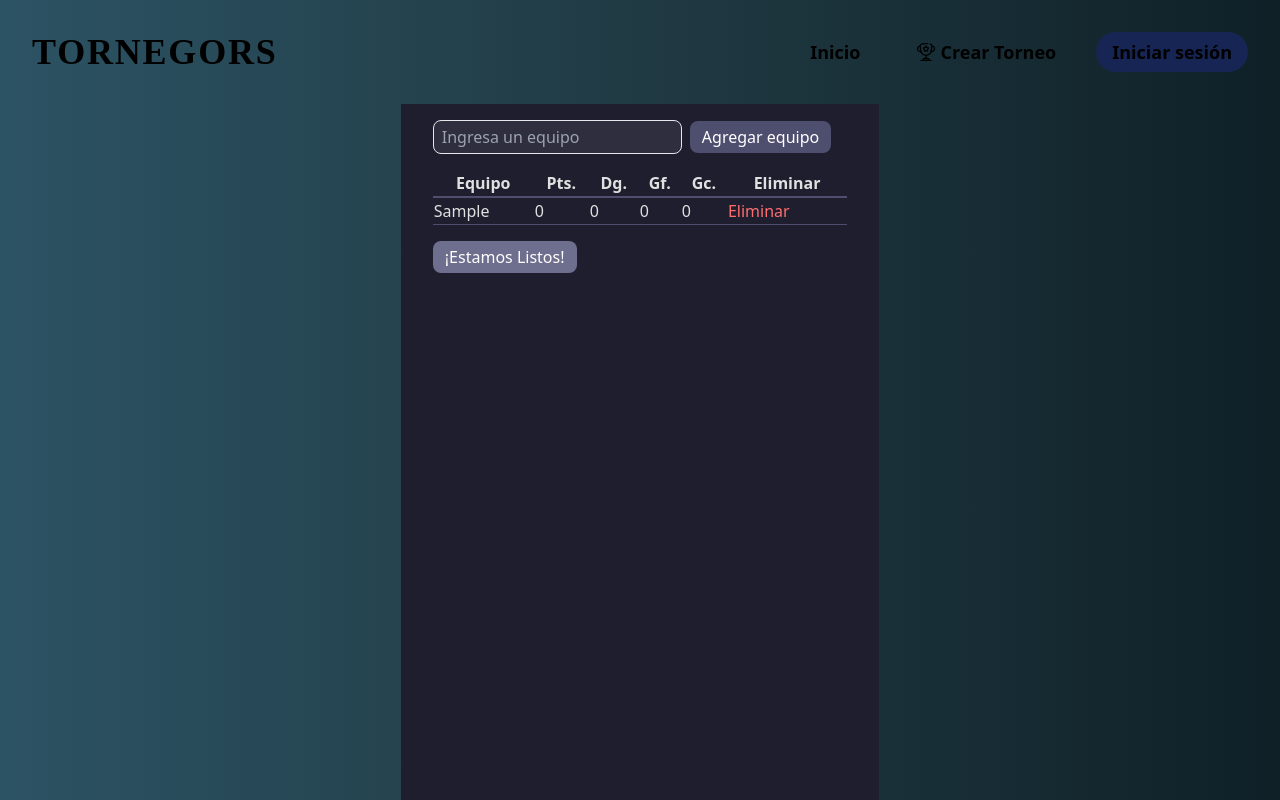
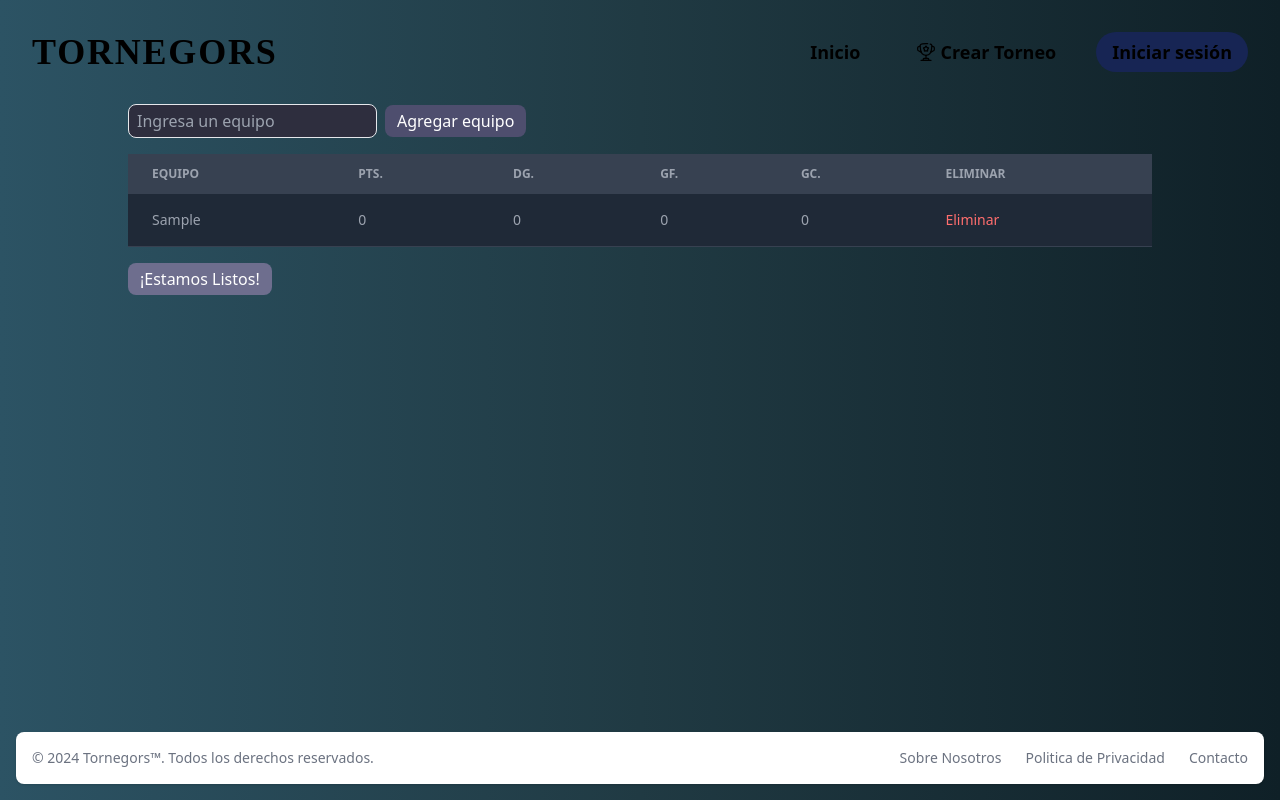
Before and after one commit to gersonch/tornegors-web, a React (Vite) app: page /profile/mis-torneos/play in a window 1280 px wide. Both pictures are taken after typing "Sample" into the empty fields and a click on the button "Agregar equipo". Shown: the top 800 px of the page. Built offline with nearby package versions, Linux system fonts and the light colour scheme; a web font is replaced by a local one.

Commit message:
actualizar creacion de torneos

```diff
--- a/src/App.jsx
+++ b/src/App.jsx
@@ -1,20 +1,20 @@
 import './App.css'
 import Footer from './components/Footer'
 import Header from './components/Header'
-import { Route, Routes, Navigate } from 'react-router-dom'
+import { Route, Routes } from 'react-router-dom'
 import Home from './views/Home'
 import Login from './views/Login'
 import SignUp from './views/SignUp'
 import Liga from './views/Liga'
-import Boards from './views/Boards'
+
 import Profile from './views/Profile'
-import { UserContext } from './context/UserContext'
+//import { UserContext } from './context/UserContext'
 
-import PlayLiga from './views/PlayLiga'
-import { useContext } from 'react'
+// import PlayLiga from './views/PlayLiga'
+// import { useContext } from 'react'
 
 function App() {
-  const { token } = useContext(UserContext)
+  //const { token } = useContext(UserContext)
   return (
     <>
       <main className="max-w-full" id="main">
@@ -26,6 +26,7 @@ function App() {
           <Route path="/boards" />
           <Route path="/profile/mis-torneos/play" element={<Liga />} />
           <Route path="profile" element={<Profile />} />
+
         </Routes>
         <Footer />
       </main>
--- a/src/views/Boards.jsx
+++ /dev/null
@@ -1,63 +0,0 @@
-import { useNavigate } from 'react-router-dom'
-import { useState } from 'react'
-
-export default function Boards() {
-  const [boardTitle, setBoardTitle] = useState('')
-  const [description, setDescription] = useState('')
-  const navigate = useNavigate()
-
-  // Función para manejar la creación del tablero
-  const handleCreateBoard = (e) => {
-    e.preventDefault()
-    console.log('Título del tablero:', boardTitle)
-    console.log('Descripción:', description)
-
-    // Aquí puedes agregar lógica para enviar datos al backend
-    // Ejemplo:
-    // await fetch('/api/boards', {
-    //   method: 'POST',
-    //   body: JSON.stringify({ title: boardTitle, description }),
-    // });
-
-    // Limpiar campos
-    setBoardTitle('')
-    setDescription('')
-
-    // Opcional: Redirigir después de crear el tablero
-    navigate('/profile/mis-torneos/play')
-  }
-
-  return (
-    <section>
-      <h1>Boards</h1>
-      <div className="modal-overlay">
-        <div className="modal-content">
-          <h2>Crear Tablero</h2>
-          <form onSubmit={handleCreateBoard}>
-            <label>
-              Título del tablero:
-              <input
-                type="text"
-                value={boardTitle}
-                onChange={(e) => setBoardTitle(e.target.value)}
-                required
-              />
-            </label>
-            <label>
-              Descripción:
-              <input
-                type="text"
-                value={description}
-                onChange={(e) => setDescription(e.target.value)}
-                required
-              />
-            </label>
-            <div className="modal-buttons">
-              <button type="submit">Crear</button>
-            </div>
-          </form>
-        </div>
-      </div>
-    </section>
-  )
-}
--- /dev/null
+++ b/src/views/CreateBoard.jsx
@@ -0,0 +1,79 @@
+/* eslint-disable react/prop-types */
+import { useNavigate } from 'react-router-dom'
+import { useState } from 'react'
+import CloseIcon from '../assets/icons/CloseIcon'
+
+export default function CreateBoard({ handleClose }) {
+  const [boardTitle, setBoardTitle] = useState('')
+  const [description, setDescription] = useState('')
+  const navigate = useNavigate()
+
+  // Función para manejar la creación del tablero
+  const handleCreateBoard = (e) => {
+    e.preventDefault()
+    console.log('Título del tablero:', boardTitle)
+    console.log('Descripción:', description)
+
+    // Limpiar campos
+    setBoardTitle('')
+    setDescription('')
+
+    // Opcional: Redirigir después de crear el tablero
+    navigate('/profile/mis-torneos/play')
+  }
+
+  return (
+    <section className="relative">
+      {/* Fondo oscuro detrás del modal */}
+      <div className="fixed inset-0 bg-black bg-opacity-50 flex items-center justify-center z-40">
+        {/* Contenido del modal en modo oscuro */}
+        <button
+          className="text-white absolute top-36 right-96"
+          onClick={handleClose}
+        >
+          <CloseIcon />
+        </button>
+        <div className="bg-gray-800 text-gray-100 rounded-lg shadow-lg w-96 p-6 z-50">
+          <h2 className="text-xl font-bold mb-4 text-center">Crear Torneo</h2>
+          <form onSubmit={handleCreateBoard} className="space-y-4">
+            <label className="block">
+              <span className="block font-medium">Título del Torneo:</span>
+              <input
+                type="text"
+                value={boardTitle}
+                onChange={(e) => setBoardTitle(e.target.value)}
+                required
+                className="mt-1 block w-full px-3 py-2 bg-gray-700 border border-gray-600 rounded-md focus:outline-none focus:ring focus:ring-blue-500 focus:border-blue-500 text-gray-100"
+              />
+            </label>
+            <label className="block">
+              <span className="block font-medium">Descripción:</span>
+              <input
+                type="text"
+                value={description}
+                onChange={(e) => setDescription(e.target.value)}
+                required
+                className="mt-1 block w-full px-3 py-2 bg-gray-700 border border-gray-600 rounded-md focus:outline-none focus:ring focus:ring-blue-500 focus:border-blue-500 text-gray-100"
+              />
+            </label>
+            <div className="flex justify-end space-x-4">
+              <button
+                type="button"
+                onClick={handleClose} // Opcional: botón para cancelar
+                className="px-4 py-2 bg-gray-600 text-gray-100 rounded-lg hover:bg-gray-500"
+              >
+                Cancelar
+              </button>
+              <button
+                type="submit"
+                className="px-4 py-2 bg-blue-600 text-gray-100 rounded-lg hover:bg-blue-700"
+              >
+                Crear
+              </button>
+            </div>
+          </form>
+        </div>
+      </div>
+    </section>
+  )
+}
--- a/src/views/Liga.jsx
+++ b/src/views/Liga.jsx
@@ -153,8 +153,8 @@ export default function LigaPlayLiga() {
   }
 
   return (
-    <main className="lg:max-w-4xl mx-auto px-8 py-4 bg-[#1e1e2e] text-[#e0e0e0] min-h-screen">
-      <form>
+    <main className="">
+      <form className="max-w-5xl mx-auto mb-4">
         <input
           type="text"
           placeholder="Ingresa un equipo"
@@ -170,41 +170,57 @@ export default function LigaPlayLiga() {
         </button>
         <span className="text-[#ff6e6e] ml-4">{error}</span>
       </form>
-      <table className="mt-4 w-full border-collapse">
-        <thead>
+      <div className="relative overflow-x-auto">
+        <table className="w-full text-sm max-w-5xl mx-auto text-left rtl:text-right  text-gray-400">
+          <thead className="text-xs  uppercase  bg-gray-700 text-gray-400">
             <tr>
-            <th className="border-b-2 border-[#4e4e6e]">Equipo</th>
-            <th className="border-b-2 border-[#4e4e6e]">Pts.</th>
-            <th className="border-b-2 border-[#4e4e6e]">Dg.</th>
-            <th className="border-b-2 border-[#4e4e6e]">Gf.</th>
-            <th className="border-b-2 border-[#4e4e6e]">Gc.</th>
-            <th className="border-b-2 border-[#4e4e6e]">Eliminar</th>
+              <th scope="col" className="px-6 py-3">
+                Equipo
+              </th>
+              <th scope="col" className="px-6 py-3">
+                Pts.
+              </th>
+              <th scope="col" className="px-6 py-3">
+                Dg.
+              </th>
+              <th scope="col" className="px-6 py-3">
+                Gf.
+              </th>
+              <th scope="col" className="px-6 py-3">
+                Gc.
+              </th>
+              {!isAddingTeamComplete && (
+                <th scope="col" className="px-6 py-3">
+                  Eliminar
+                </th>
+              )}
             </tr>
           </thead>
           <tbody>
             {teams.map((team, index) => (
-            <tr key={index}>
-              <td className="border-b border-[#4e4e6e]">{team.nombre}</td>
-              <td className="border-b border-[#4e4e6e]">{team.puntos}</td>
-              <td className="border-b border-[#4e4e6e]">{team.difGoles}</td>
-              <td className="border-b border-[#4e4e6e]">{team.golesAFavor}</td>
-              <td className="border-b border-[#4e4e6e]">
-                {team.golesEnContra}
-              </td>
-              <td className="border-b border-[#4e4e6e]">
+              <tr key={index} className=" border-b bg-gray-800 border-gray-700">
+                <td className="px-6 py-4">{team.nombre}</td>
+                <td className="px-6 py-4">{team.puntos}</td>
+                <td className="px-6 py-4">{team.difGoles}</td>
+                <td className="px-6 py-4">{team.golesAFavor}</td>
+                <td className="px-6 py-4">{team.golesEnContra}</td>
+
                 {!isAddingTeamComplete && (
+                  <td className="px-6 py-4">
                     <button
                       onClick={() => handleEliminate(index)}
                       className="text-[#ff6e6e] hover:text-[#ff4e4e]"
                     >
                       Eliminar
                     </button>
+                  </td>
                 )}
-              </td>
               </tr>
             ))}
           </tbody>
         </table>
+      </div>
+      <div className="max-w-5xl mx-auto">
         {!isAddingTeamComplete && (
           <button
             onClick={handleEndAddTeams}
@@ -229,16 +245,19 @@ export default function LigaPlayLiga() {
             </button>
           </>
         )}
-      <div>
+        <div className=" mt-4 ">
           {fixture.map((round, roundIndex) => (
-          <div key={roundIndex} className="mt-6">
-            <h3 className="text-[#e2e2e2]">Jornada {roundIndex + 1}</h3>
+            <div key={roundIndex} className="mt-6 bg-slate-700 p-2 rounded-md">
+              <h3 className="text-[#e2e2e2] mb-4">Jornada {roundIndex + 1}</h3>
               {round.map((match, matchIndex) => (
                 <div
                   key={matchIndex}
-                className="flex items-center justify-between my-2"
+                  className="flex items-center justify-between my-3  p-3 rounded-lg "
                 >
-                <span>{match.local.nombre}</span>
+                  <span className="text-[#ffffff] flex-1 text-center">
+                    {match.local.nombre}
+                  </span>
+                  <div className="flex items-center space-x-2 flex-1 justify-center">
                     <input
                       type="number"
                       onChange={(e) =>
@@ -251,7 +270,7 @@ export default function LigaPlayLiga() {
                       }
                       className="border bg-[#3e3e4e] text-[#ffffff] px-2 py-1 w-12 rounded-lg"
                     />
-                <span>-</span>
+                    <span className="text-[#ffffff]">-</span>
                     <input
                       type="number"
                       onChange={(e) =>
@@ -262,14 +281,18 @@ export default function LigaPlayLiga() {
                           e.target.value
                         )
                       }
-                  className="border bg-[#3e3e4e] text-[#ffffff] px-2 py-1 w-12 rounded-lg"
+                      className="border bg-[#3e3e4e] text-[#ffffff] px-2 py-1 w-12 rounded-lg text-center"
                     />
-                <span>{match.visite.nombre}</span>
+                  </div>
+                  <span className="text-[#ffffff] flex-1 text-center">
+                    {match.visite.nombre}
+                  </span>
                 </div>
               ))}
             </div>
           ))}
         </div>
+      </div>
     </main>
   )
 }
--- a/src/views/Profile.jsx
+++ b/src/views/Profile.jsx
@@ -1,11 +1,10 @@
-import { useState } from 'react'
+import { useState, useEffect } from 'react'
 import { PlusIcon } from '../assets/icons/PlusIcon'
 import CardsProfile from '../components/CardsProfile'
 import tournaments from '../components/info/torneosProfile'
-import { useNavigate } from 'react-router-dom'
+import CreateBoard from './CreateBoard'
 
 export default function Profile() {
-  const navigate = useNavigate()
   const [showModal, setShowModal] = useState(false)
 
   // Función para obtener la clase de badge según el estado
@@ -21,10 +20,23 @@ export default function Profile() {
         return 'bg-blue-200 text-blue-700'
     }
   }
-
+  // Usamos useEffect para realizar una acción cuando el estado showModal cambie
+  useEffect(() => {
+    if (showModal) {
+      // Acción cuando el modal se muestra
+      console.log('Modal mostrado')
+    } else {
+      // Acción cuando el modal se oculta
+      console.log('Modal cerrado')
+    }
+  }, [showModal])
   // Redirigir a la página de crear torneo
   const handleRedirectLiga = () => {
-    navigate('/profile/mis-torneos/play')
+    setShowModal(true)
+  }
+
+  const handleCloseModal = () => {
+    setShowModal(false)
   }
 
   return (
@@ -66,6 +78,13 @@ export default function Profile() {
           <PlusIcon /> <span>Crear Torneo</span>
         </button>
       </div>
+      <div>
+        {showModal && (
+          <div className="relative">
+            <CreateBoard handleClose={handleCloseModal} />
+          </div>
+        )}
+      </div>
     </section>
   )
 }
```
Lines whose indentation alone changed are shown as unchanged.
